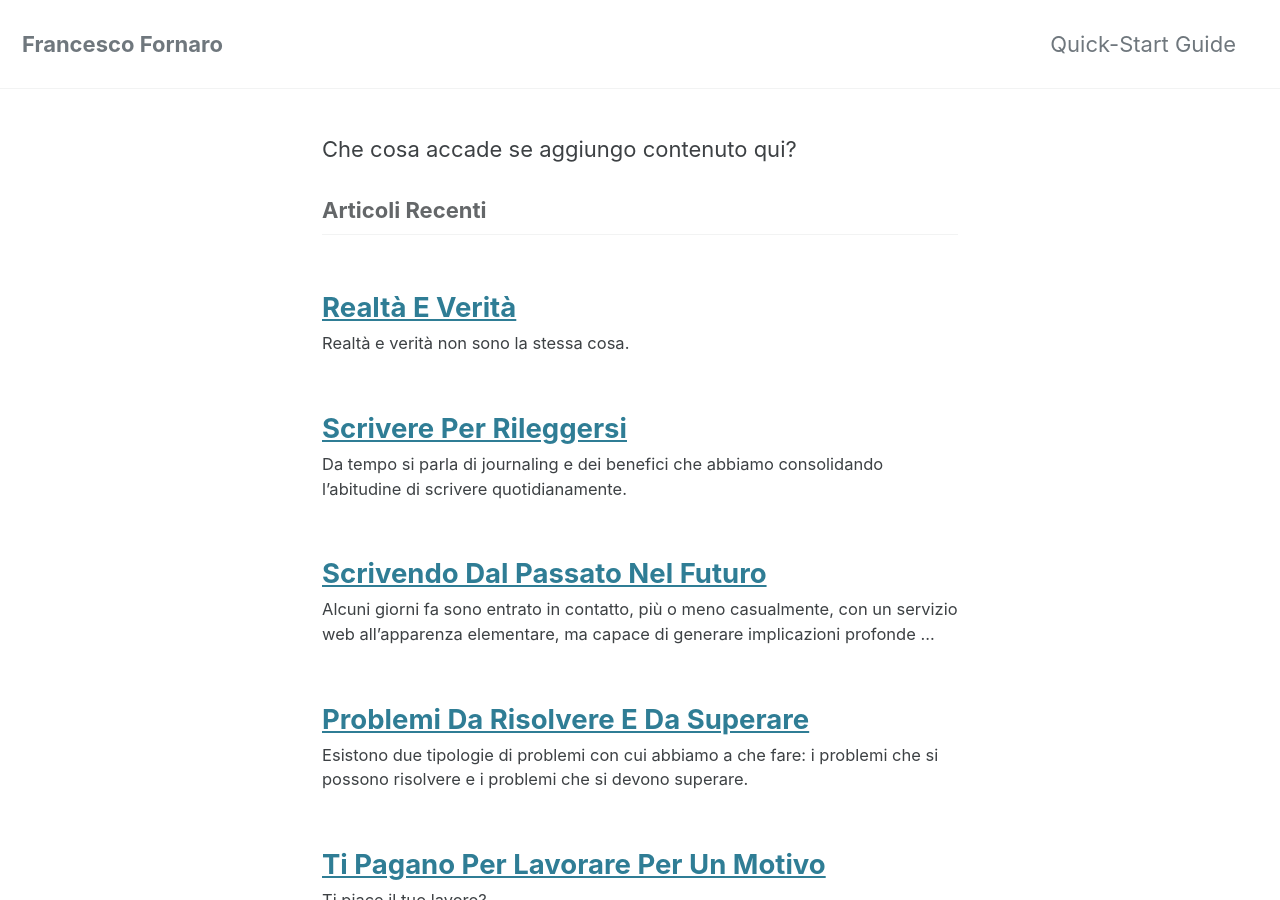
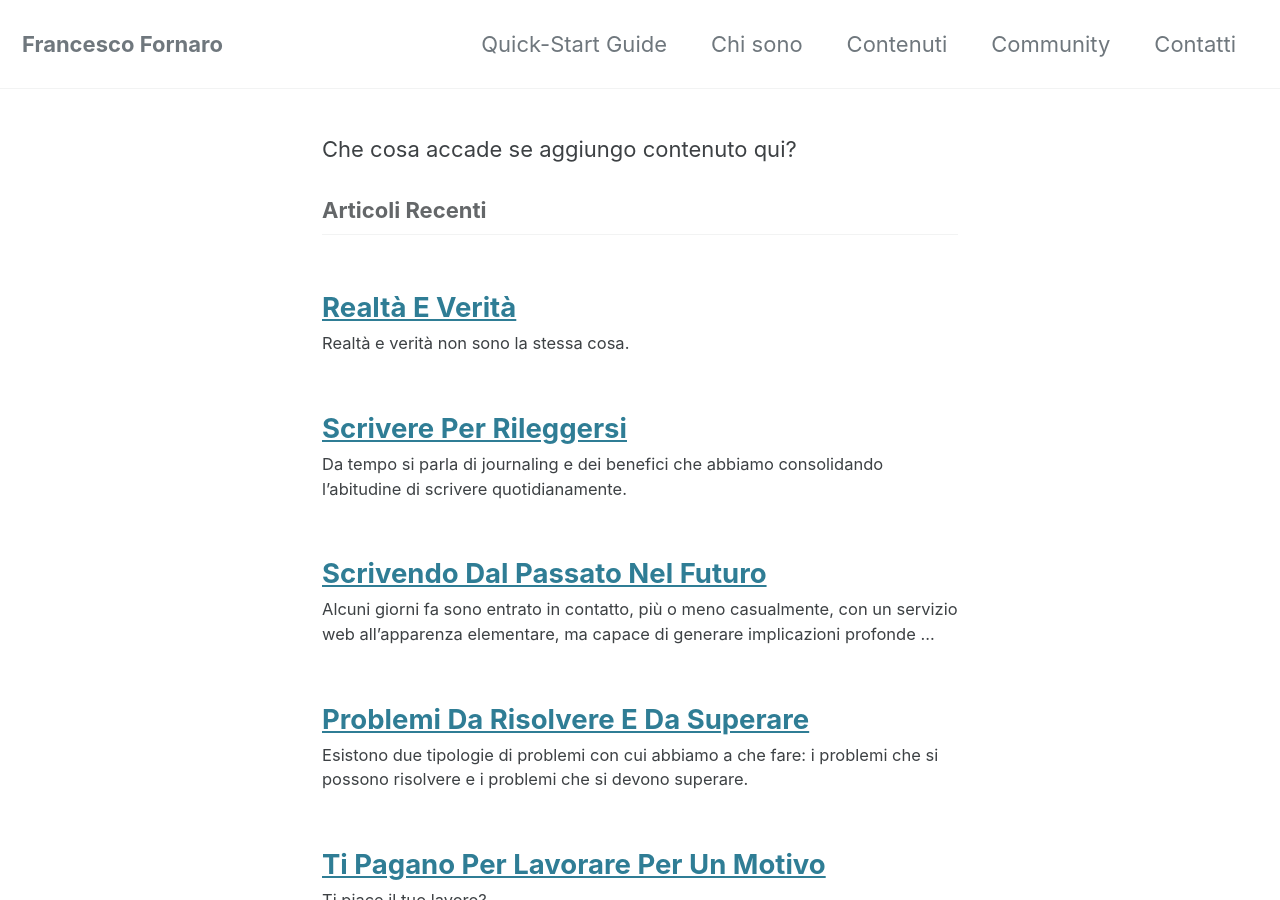
Before and after one commit to FrancescoFornaro/FrancescoFornaro.com, a Jekyll site: the page built from index.md, in a window 1280 px wide and 900 px high. Built offline with Jekyll 4.4.1, drawn with Linux system fonts in a browser that asks for light colours; cached includes are drawn as plain includes; the list of posts is cut into pages by our own code.

Commit message:
Aggiunto menu

```diff
--- a/_data/navigation.yml
+++ b/_data/navigation.yml
@@ -2,11 +2,11 @@
 main:
   - title: "Quick-Start Guide"
     url: https://mmistakes.github.io/minimal-mistakes/docs/quick-start-guide/
-  # - title: "About"
+  - title: "Chi sono"
   #   url: https://mmistakes.github.io/minimal-mistakes/about/
-  # - title: "Sample Posts"
+  - title: "Contenuti"
   #   url: /year-archive/
-  # - title: "Sample Collections"
-  #   url: /collection-archive/
-  # - title: "Sitemap"
-  #   url: /sitemap/
+  - title: "Community"
+    url: https://link.francescofornaro.com
+  - title: "Contatti"
+  #   url: /contatti/
```
Also changed, not shown: 1 other file.
